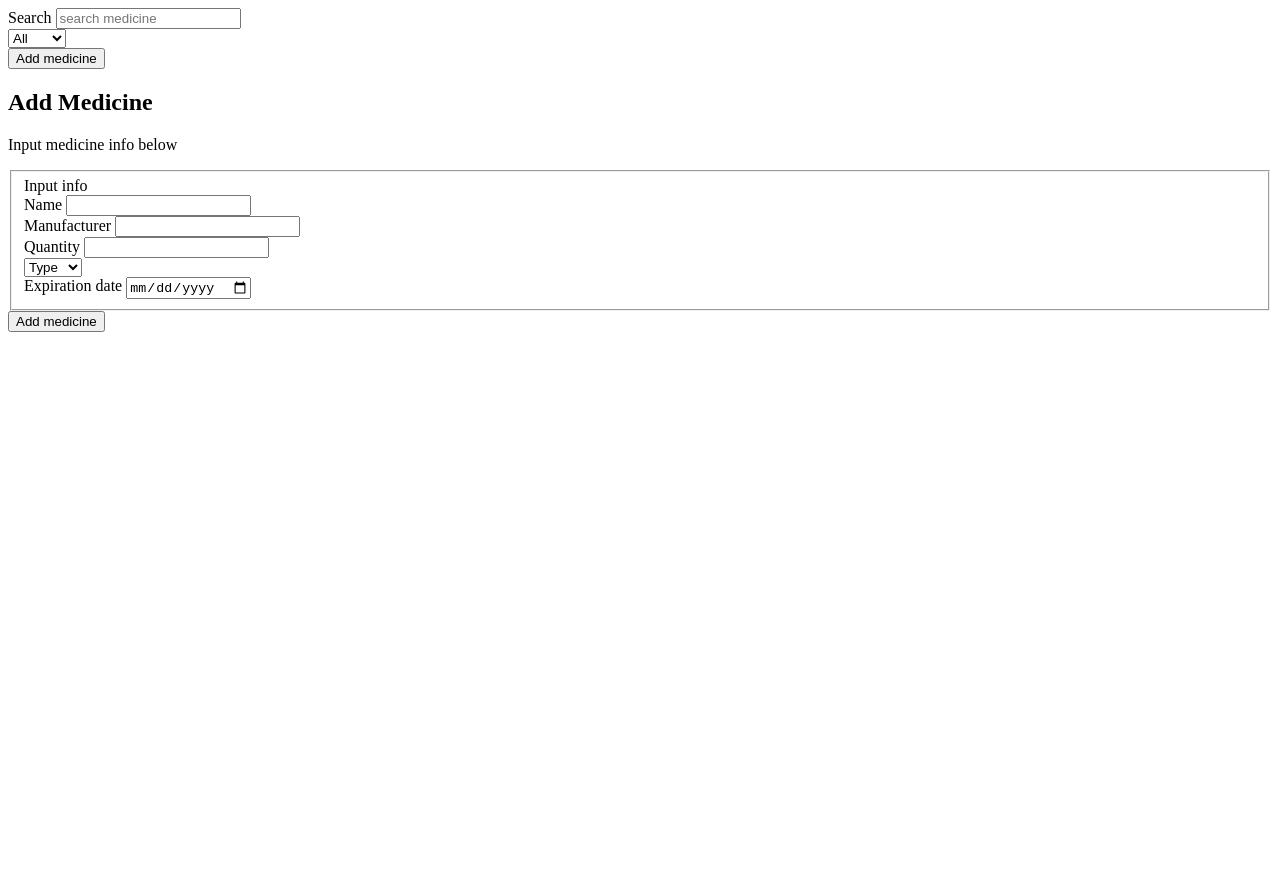
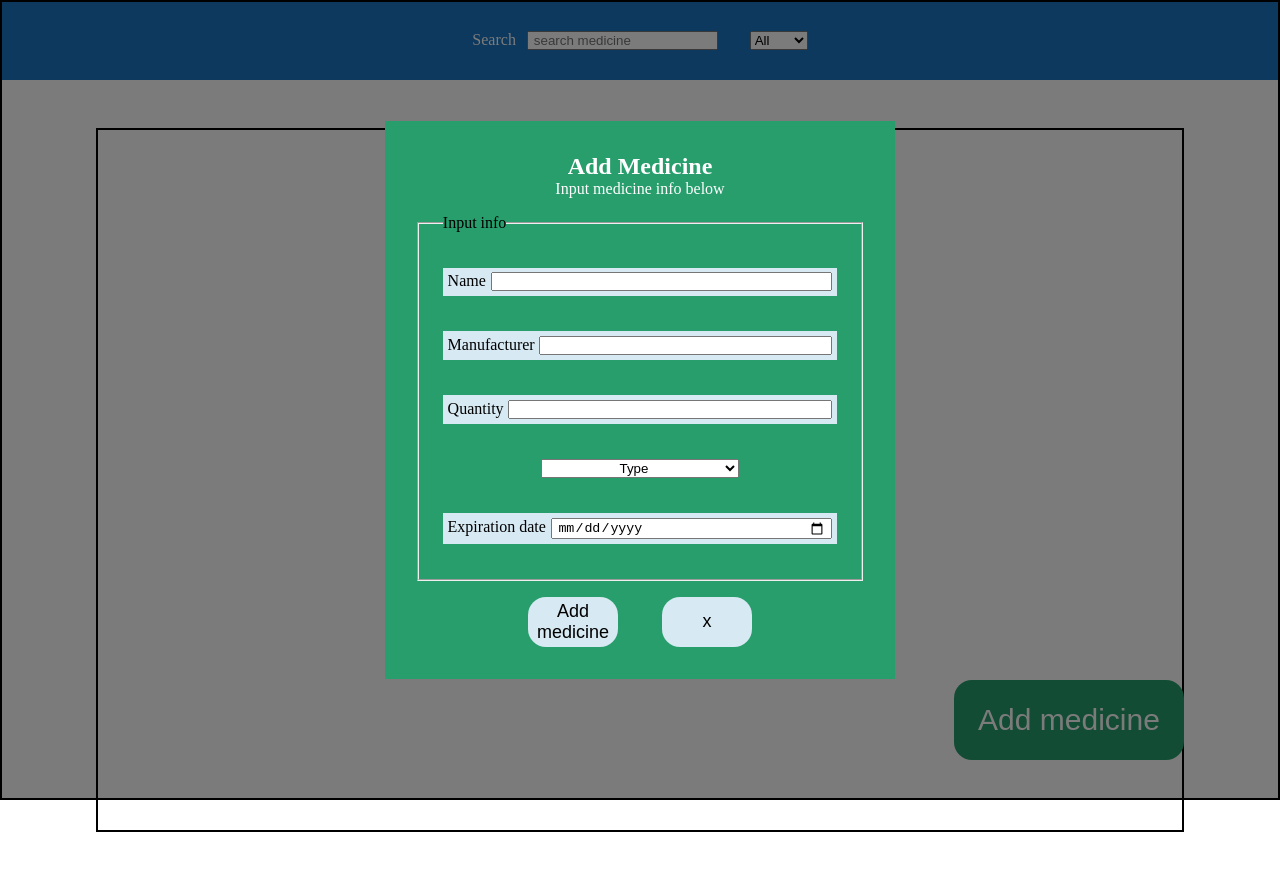
Before and after one commit to Magnus-WO/MedicineManager__assignment, a website built with Vite: page index.html in a window 1280 px wide. Before the commit the page ends 800 px from the top, so only its background shows below. Built offline with nearby package versions, Linux system fonts and the light colour scheme.

Commit message:
add styling

```diff
--- a/index.html
+++ b/index.html
@@ -6,6 +6,7 @@
     <link rel="stylesheet" href="./src/css/reset.css" />
     <link rel="stylesheet" href="./src/css/variables.css" />
     <link rel="stylesheet" href="./src/css/styles.css" />
+    <link rel="stylesheet" href="./src/css/form.css" />
     <meta name="viewport" content="width=device-width, initial-scale=1.0" />
     <title>Medicine App</title>
   </head>
@@ -19,7 +20,7 @@
             id="search__input"
             name="search-input"
             placeholder="search medicine"
-            class="search-input"
+            class="search__input-field"
           />
         </div>
         <div class="navbar__filter-container">
@@ -35,8 +36,10 @@
       <!-- Medicine showcase -->
       <section class="medicine-container"></section>
       <button class="medicine__add-button">Add medicine</button>
+
       <!-- Form -->
       <section class="form__modal">
+        <div class="form-container">
           <form class="form">
             <div class="form__header-container">
               <h1>Add Medicine</h1>
@@ -44,10 +47,15 @@
             </div>
             <!-- form inputs -->
             <fieldset class="form__fieldset">
-            Input info
+              <legend>Input info</legend>
               <div class="form__input-container">
                 <label for="name-input">Name</label>
-              <input type="text" id="name-input" name="name-input" />
+                <input
+                  type="text"
+                  id="name-input"
+                  name="name-input"
+                  class="form__input-field"
+                />
               </div>
               <div class="form__input-container">
                 <label for="manufacturer-input">Manufacturer</label>
@@ -55,13 +63,23 @@
                   type="text"
                   id="manufacturer-input"
                   name="manufacturer-input"
+                  class="form__input-field"
                 />
               </div>
               <div class="form__input-container">
                 <label for="quantity-input">Quantity</label>
-              <input type="text" id="quantity-input" name="quantity-input" />
+                <input
+                  type="text"
+                  id="quantity-input"
+                  name="quantity-input"
+                  class="form__input-field"
+                />
               </div>
-            <select name="form__medicine-type" id="form__medicine-type">
+              <select
+                name="form__medicine-type"
+                id="form__medicine-type"
+                class="form__medicine-type"
+              >
                 <option value="">Type</option>
                 <option value="pills">Pills</option>
                 <option value="liquid">Liquid</option>
@@ -72,11 +90,18 @@
                   type="date"
                   id="expiration-input"
                   name="expiration-input"
+                  class="form__input-field"
                 />
               </div>
             </fieldset>
-          <button class="form__button">Add medicine</button>
+            <div class="form__button-container">
+              <button class="form__button form__button--add">
+                Add medicine
+              </button>
+              <button class="form__button form__button--close">x</button>
+            </div>
           </form>
+        </div>
       </section>
     </main>
     <script type="module" src="./src/js/app.js"></script>
--- /dev/null
+++ b/src/css/form.css
@@ -0,0 +1,89 @@
+.form__modal {
+  border: var(--border);
+  height: 100%;
+  width: 100%;
+  z-index: 1000;
+  /* display: none; */
+  position: fixed;
+  top: 0;
+  left: 0;
+  background-color: rgba(0, 0, 0, 0.516);
+}
+
+.form-container {
+  height: 100%;
+  width: 100%;
+  display: flex;
+  align-items: center;
+  justify-content: center;
+}
+
+.form {
+  background-color: var(--background-color-main);
+  height: 70%;
+  width: 40%;
+
+  display: flex;
+  flex-direction: column;
+  align-items: center;
+  justify-content: center;
+
+  gap: var(--spacing-small);
+  padding: var(--spacing-large);
+}
+
+.form__header-container {
+  color: var(--font-color-secondary);
+  text-align: center;
+}
+
+.form__fieldset {
+  flex-grow: 3;
+  width: 100%;
+  padding: 0 var(--spacing-medium);
+
+  display: flex;
+  flex-direction: column;
+  justify-content: space-evenly;
+  align-items: center;
+}
+
+.form__input-container {
+  width: 100%;
+  display: flex;
+  gap: var(--spacing-xx-small);
+  padding: var(--spacing-xx-small);
+  background-color: var(--background-color-tertiary);
+}
+
+.form__input-field {
+  flex-grow: 1;
+  padding: 0 var(--spacing-xx-small);
+}
+
+.form__medicine-type {
+  width: 50%;
+  text-align: center;
+}
+
+.form__button-container {
+  width: 50%;
+  height: 10%;
+  display: flex;
+  justify-content: space-between;
+  align-items: center;
+}
+
+.form__button {
+  height: 100%;
+  width: 40%;
+  background-color: var(--background-color-tertiary);
+  border: none;
+  border-radius: var(--border-radius);
+  font-size: var(--font-size-medium);
+}
+
+.form__button:hover {
+  cursor: pointer;
+  opacity: 0.9;
+}
--- a/src/css/reset.css
+++ b/src/css/reset.css
@@ -0,0 +1,5 @@
+* {
+  box-sizing: border-box;
+  margin: 0;
+  padding: 0;
+}
--- a/src/css/styles.css
+++ b/src/css/styles.css
@@ -0,0 +1,66 @@
+body {
+  width: 100%;
+  height: 100vh;
+}
+/* Navbar */
+.navbar {
+  height: 10vh;
+  width: 100%;
+  background-color: var(--background-color-secondary);
+  text-align: center;
+}
+
+.navbar__filtering-container {
+  height: 100%;
+  display: flex;
+  align-items: center;
+  justify-content: center;
+  gap: var(--spacing-large);
+}
+
+.navbar__search-container {
+  color: var(--font-color-secondary);
+  display: flex;
+  /* flex-direction: column; */
+  gap: var(--spacing-x-small);
+}
+
+.search__input-field {
+  padding: 0 var(--spacing-xx-small);
+}
+
+/* Medicine showcase */
+main {
+  height: 100%;
+  width: 100%;
+  padding: 3rem 6rem;
+  position: relative;
+}
+.medicine-container {
+  height: 100%;
+  width: 100%;
+
+  border: var(--border);
+}
+.medicine__add-button {
+  height: 80px;
+  width: 230px;
+  background-color: var(--background-color-main);
+  color: var(--font-color-secondary);
+  font-size: var(--font-size-large);
+
+  border-radius: var(--border-radius);
+  border: none;
+
+  z-index: 100;
+  position: sticky;
+  bottom: 40px;
+  left: 4000px;
+}
+.medicine__add-button:hover {
+  cursor: pointer;
+  background-color: #2aa572;
+  box-shadow: 10px 1px 20px black;
+  transition: box-shadow 100ms ease-in;
+  transition: background-color 100ms ease-in;
+}
--- a/src/css/variables.css
+++ b/src/css/variables.css
@@ -0,0 +1,28 @@
+:root {
+  /* Colors */
+  --background-color-main: #279e6c;
+  --background-color-secondary: #1c77c3;
+  --background-color-tertiary: #d7e9f2;
+
+  /* Spacing */
+  --spacing-xx-small: 0.3rem;
+  --spacing-x-small: 0.7rem;
+  --spacing-small: 1rem;
+  --spacing-medium: 1.5rem;
+  --spacing-large: 2rem;
+  --spacing-x-large: 4rem;
+
+  /* Font sizes */
+  --font-size-small: 10px;
+  --font-size-medium: 18px;
+  --font-size-large: 30px;
+  --font-size-x-large: 35px;
+
+  /* Font colors */
+  --font-color-main: black;
+  --font-color-secondary: white;
+
+  /* Misc */
+  --border-radius: 18px;
+  --border: 2px solid black;
+}
```
Lines whose indentation alone changed are shown as unchanged.
